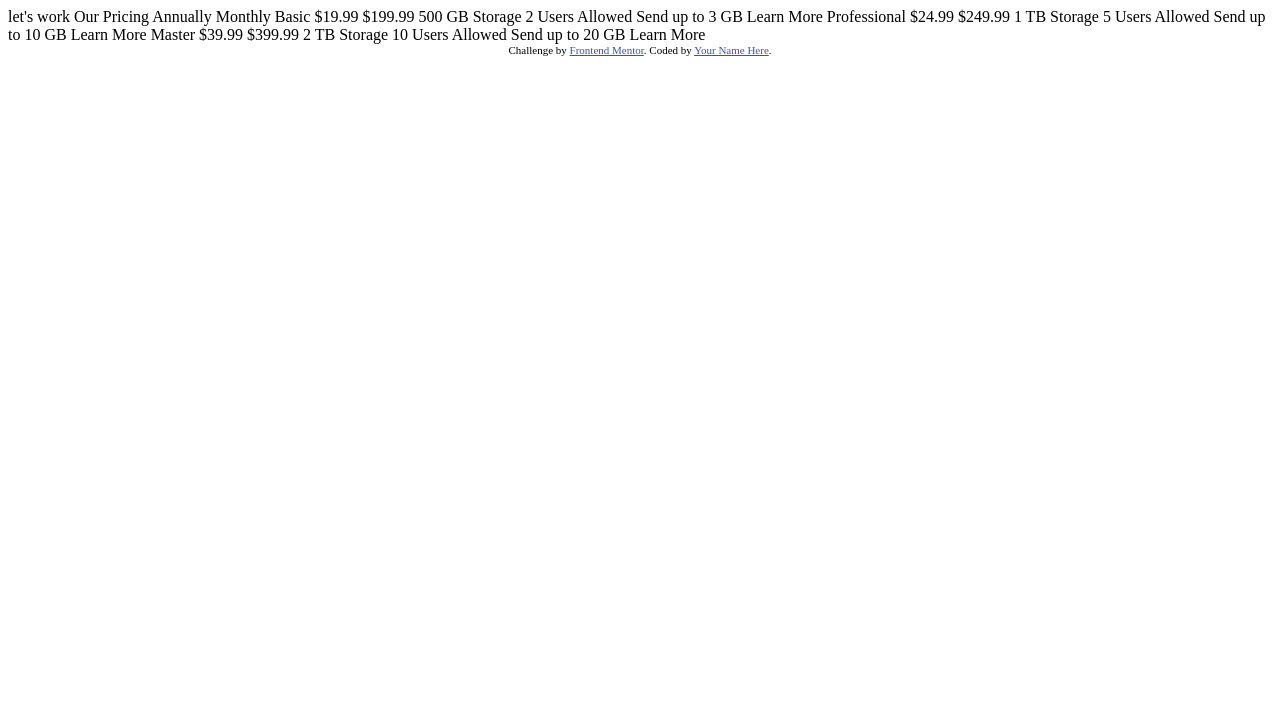
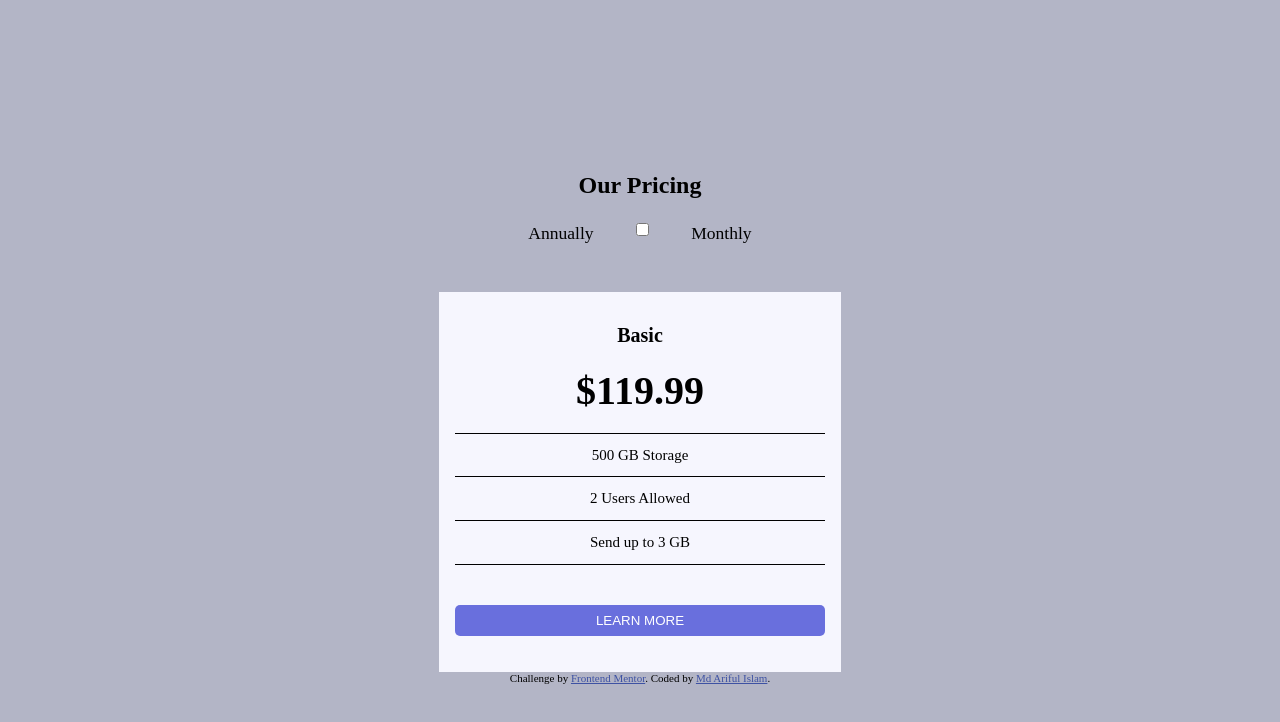
Before and after one commit to arif2805/Pricing-component-with-toggle, a plain HTML site: page index.html in a window 1280 px wide. Drawn offline with Linux system fonts and the light colour scheme.

Commit message:
first edit

```diff
--- /dev/null
+++ b/index.css
@@ -0,0 +1,102 @@
+
+  @import url('https://fonts.googleapis.com/css2?family=El+Messiri:wght@700&family=Manrope:wght@800&family=Montserrat:wght@700&family=Poppins:wght@400;800&display=swap');
+
+*{
+    margin: 0;
+    padding: 0;
+    box-sizing: border-boxs;
+    --Linear-Gradient: hsl(236, 72%, 79%) to hsl(237, 63%, 64%);
+    --Very-Light-Grayish-Blue: hsl(240, 78%, 98%);
+    --Light-Grayish-Blue: hsl(234, 14%, 74%);
+    --Grayish-Blue: hsl(233, 13%, 49%);
+    --Dark-Grayish-Blue: hsl(232, 13%, 33%);
+}
+img{
+    max-width: 100%;
+}
+
+body{
+    background-color: var(--Light-Grayish-Blue);
+    font-size: 15px;
+    height: 100vh;
+    width: 100vw;
+    display: flex;
+    flex-direction: column;
+    justify-content: center;
+    align-items: center;
+    text-align: center;
+
+}
+
+.wrapper{
+    background-color: var(--Very-Light-Grayish-Blue);
+    width: ;
+    margin-top: 1.5rem;
+    padding: 1rem;
+    width: 370px;
+    text-align: center;
+}
+p{
+    padding: .80rem;
+    border-bottom: solid 1px;
+
+}
+h2{
+    font-size: 20px;
+    padding-top: 1rem;
+
+}
+h1{
+    font-size: 2.5rem;
+    font-weight: 700px;
+    border-bottom: solid 1px;
+    padding: 1.2rem;
+}
+#toggl{
+    display: flex;
+    justify-content:center
+
+}
+
+h3{
+    font-weight: normal;
+    margin-left: 1rem;
+    margin-right: 1rem;
+    padding-right: 1.5em;
+    padding-left: 1.5em;
+}
+.toggl-container h2{
+    margin-bottom: 1.5rem;
+    font-size: 1.5rem;
+}
+.toggl-container{
+    margin-top: 1rem;
+    margin-bottom: 1.5rem;
+    padding: 1.5rem;
+
+}
+.actionBtn{
+    position: absolute;
+
+}
+
+.btn-learnMore{
+    width: 370px;
+    margin: 40px 0px 20px 0px;
+    color: white;
+    text-transform: uppercase;
+    padding: .5rem;
+    border: none;
+    background-color:hsl(237, 63%, 64%) ;
+    border-radius: 5px;
+    transition: hsl(237, 63%, 64%) 0.3s ease-in-out;
+}
+.btn-learnMore:hover{
+    background-color: hsl(237, 96%, 80%);
+    cursor: pointer;
+}
+
+
+
+.attribution { font-size: 11px; text-align: center; }
+.attribution a { color: hsl(228, 45%, 44%); }
--- a/index.html
+++ b/index.html
@@ -7,47 +7,51 @@
   <link rel="icon" type="image/png" sizes="32x32" href="./images/favicon-32x32.png">
 
   <title>Frontend Mentor | [Challenge Name Here]</title>
+  <link rel="stylesheet" href="index.css">
 
   <!-- Feel free to remove these styles or customise in your own stylesheet 👍 -->
-  <style>
-    .attribution { font-size: 11px; text-align: center; }
-    .attribution a { color: hsl(228, 45%, 44%); }
-  </style>
+
 </head>
 <body>
-let's work
+  <!-- mobile annually -->
+<div class="annually">
+  <div class="toggl-container">
+    <h2 class="title"> Our Pricing</h2>
+    <div id="toggl" class="toggle-menu">
+      <h3 class="btnText1">Annually</h3>
+      <label class="toggle-wrapper" for="">
+        <input class="togglebox" type="checkbox">
+        <div class="fill"></div>
+      </label>
 
-  Our Pricing
-  Annually
-  Monthly
+      <h3 class="btnText">Monthly</h3>
+    </div>
+  </div>
 
-  Basic
-  &dollar;19.99
-  &dollar;199.99
-  500 GB Storage
-  2 Users Allowed
-  Send up to 3 GB
-  Learn More
+  <div class="price-container">
+    <div class="basic wrapper">
+      <h2>Basic</h2>
+      <h1>&dollar;119.99</h1>
+      <p >500 GB Storage</p>
+      <p >2 Users Allowed</p>
+      <p>Send up to 3 GB</p>
+      <button class="btn-learnMore">Learn More</button>
 
-  Professional
-  &dollar;24.99
-  &dollar;249.99
-  1 TB Storage
-  5 Users Allowed
-  Send up to 10 GB
-  Learn More
+    </div>
+    <div class="professional"></div>
+    <div class="master"></div>
+  </div>
 
-  Master
-  &dollar;39.99
-  &dollar;399.99
-  2 TB Storage
-  10 Users Allowed
-  Send up to 20 GB
-  Learn More
+</div>
+
+
+
+
+
 
   <div class="attribution">
     Challenge by <a href="https://www.frontendmentor.io?ref=challenge" target="_blank">Frontend Mentor</a>.
-    Coded by <a href="#">Your Name Here</a>.
+    Coded by <a href="#">Md Ariful Islam</a>.
   </div>
 </body>
 </html>
```
